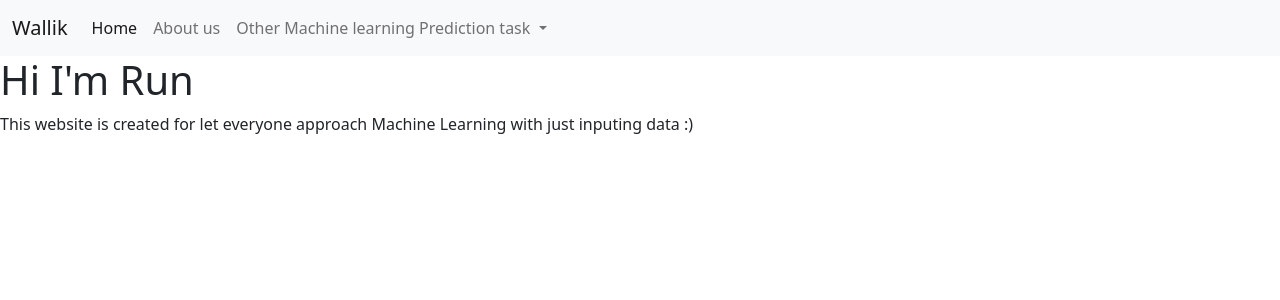
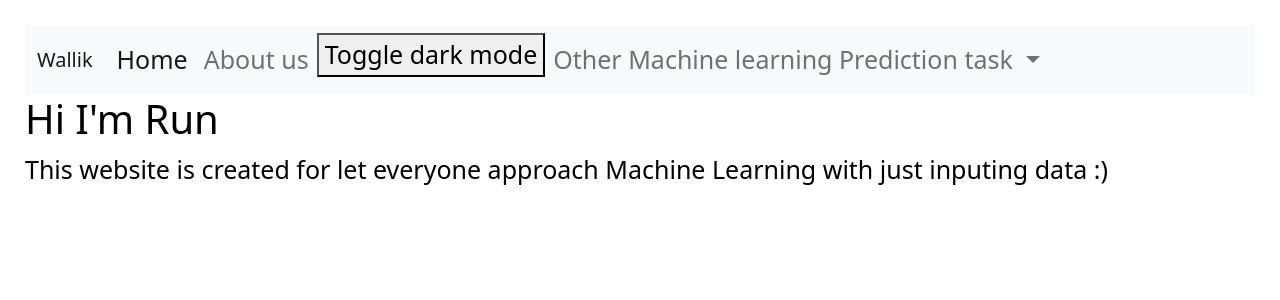
Before and after one commit to saranpan/Wallik-Website, a Flask app: page / in a window 1280 px wide. Shown: the top 300 px of the page. Run offline with Flask 2, Linux system fonts and the light colour scheme; parts of the project's set-up code (start-up, migrations or seed data) failed here and were passed over.

Commit message:
Dark mode button test function added

```diff
--- a/templates/layout.html
+++ b/templates/layout.html
@@ -7,8 +7,20 @@
     <title>Layout template</title>
        <!--Bootstrap5-->
     <link href="https://cdn.jsdelivr.net/npm/bootstrap@5.1.3/dist/css/bootstrap.min.css" rel="stylesheet" integrity="sha384-1BmE4kWBq78iYhFldvKuhfTAU6auU8tT94WrHftjDbrCEXSU1oBoqyl2QvZ6jIW3" crossorigin="anonymous">
-    <script src="https://cdn.jsdelivr.net/npm/bootstrap@5.1.3/dist/js/bootstrap.min.js" integrity="sha384-QJHtvGhmr9XOIpI6YVutG+2QOK9T+ZnN4kzFN1RtK3zEFEIsxhlmWl5/YESvpZ13" crossorigin="anonymous"></script>
+    <script src="https://cdn.jsdelivr.net/npm/bootstrap@5.1.3/dist/js/bootstrap.min.js" integrity="sha384-QJHtvGhmr9XOIpI6YVutG+2QOK9T+ZnN4kzFN1RtK3zEFEIsxhlmWl5/YESvpZ13" crossorigin="anonymous"> </script>
+    <style>
+      body {
+        padding: 25px;
+        background-color: white;
+        color: black;
+        font-size: 25px;
+      }
 
+      .Dark-Mode {
+        background-color: black;
+        color: white;
+      }
+    </style>
 </head>
 <body>
     <nav class="navbar navbar-expand-lg navbar-light bg-light">
@@ -25,7 +37,16 @@
               <li class="nav-item">
                 <a class="nav-link" href="/about">About us</a>
               </li>
+              <li class="nav-item">
+                <button onclick="ToggleDarkMode()">Toggle dark mode</button>
+              </li>
 
+              <script>
+                function ToggleDarkMode() {
+                  var element = document.body;
+                  element.classList.toggle("Dark-Mode");
+                }
+              </script>
               <li class="nav-item dropdown">
                 <a class="nav-link dropdown-toggle" href="#" id="navbarDropdownMenuLink" role="button" data-bs-toggle="dropdown" aria-expanded="false">
                   Other Machine learning Prediction task
```
